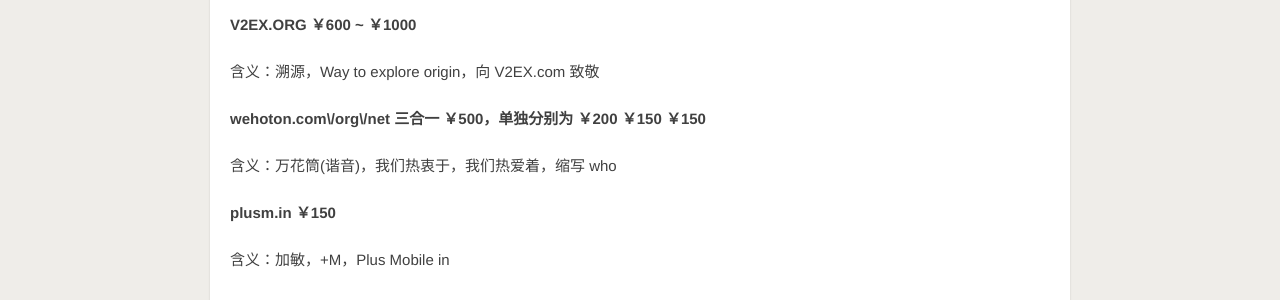
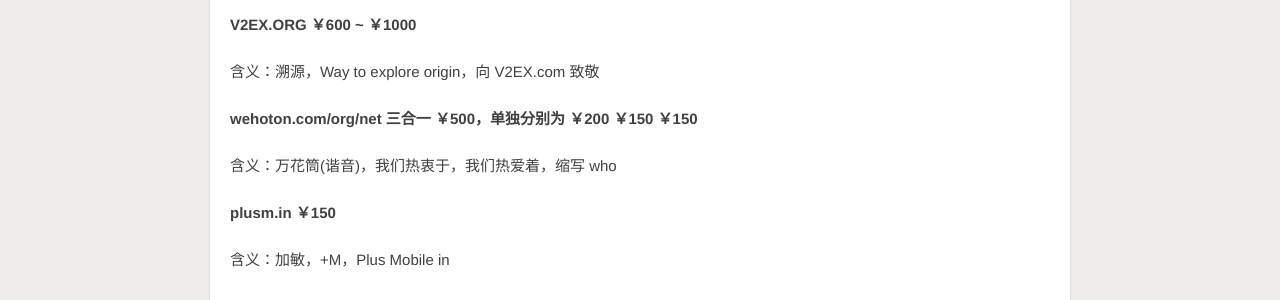
Before and after one commit to seitazen/seitazen.github.io, a Jekyll site: the page built from domains.md, in a window 1280 px wide. Shown: the part 144-444 px from the top of the page. Built offline with Jekyll 4.4.1, drawn with Linux system fonts in a browser that asks for light colours; comment, search, counter and statistics services are not loaded.

```diff
--- a/domains.md
+++ b/domains.md
@@ -11,7 +11,7 @@ avatar: ../img/portfolio.png
 
 含义：溯源，Way to explore origin，向 V2EX.com 致敬
 
-**wehoton.com\/org\/net 三合一 ￥500，单独分别为 ￥200 ￥150 ￥150**
+**wehoton.com/org/net 三合一 ￥500，单独分别为 ￥200 ￥150 ￥150**
 
 含义：万花筒(谐音)，我们热衷于，我们热爱着，缩写 who
 
```
